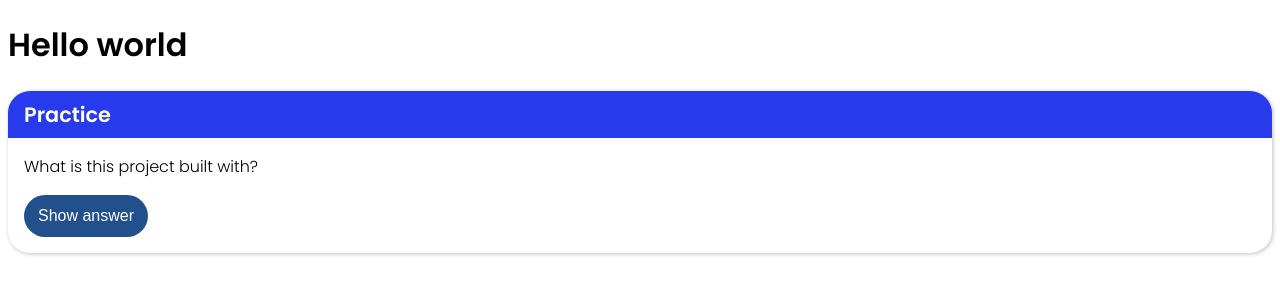
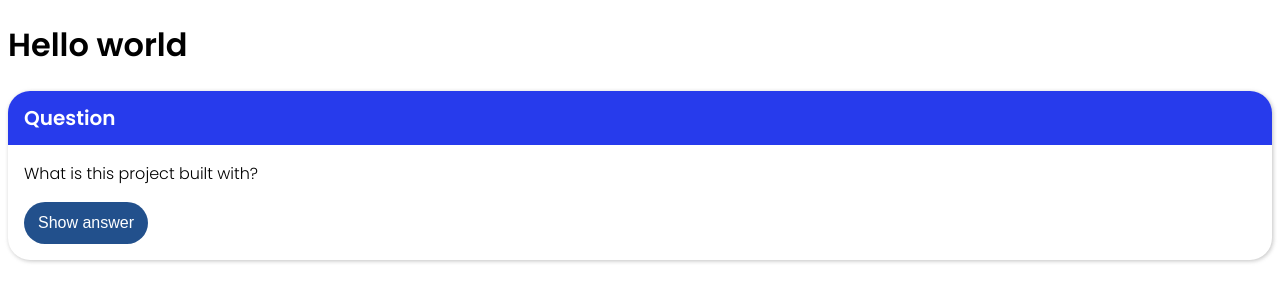
Before and after one commit to kmsolomon/flash-cards, a React (Vite) app: page / in a window 1280 px wide. Shown: the top 302 px of the page. Built offline with nearby package versions, Linux system fonts and the light colour scheme; the HTML template or start-up script is replaced by a standard one.

Commit message:
FlashCard - Removing set title since that will be displayed by the set not the card

```diff
--- a/src/App.tsx
+++ b/src/App.tsx
@@ -13,7 +13,7 @@ function App() {
   return (
     <>
       <h1>Hello world</h1>
-      <FlashCard setTitle="Practice" card={testCard} />
+      <FlashCard card={testCard} />
     </>
   );
 }
--- a/src/components/FlashCard/FlashCard.tsx
+++ b/src/components/FlashCard/FlashCard.tsx
@@ -7,11 +7,10 @@ import { FlashCardType } from "@/types";
 import Button from "../Button/Button";
 
 interface CardProps {
-  setTitle: string;
   card: FlashCardType;
 }
 
-function FlashCard({ setTitle, card }: CardProps) {
+function FlashCard({ card }: CardProps) {
   const [showAnswer, setShowAnswer] = useState<boolean>(false);
 
   return (
@@ -21,7 +20,9 @@ function FlashCard({ setTitle, card }: CardProps) {
     >
       <div className="flash-card-inner">
         <div className="question" data-testid="question">
-          <div className="header">{setTitle}</div>
+          <div className="header">
+            <h2>Question</h2>
+          </div>
           <p>{card.question}</p>
           <Button
             style="primary"
@@ -31,7 +32,9 @@ function FlashCard({ setTitle, card }: CardProps) {
           />
         </div>
         <div className="answer" data-testid="answer">
-          <div className="header">{setTitle}</div>
+          <div className="header">
+            <h2>Answer</h2>
+          </div>
           <p>{card.answer}</p>
           <Button
             style="primary"
--- a/src/main.css
+++ b/src/main.css
@@ -18,3 +18,8 @@ body {
     color: #fff;
   }
 }
+
+h2 {
+  font-size: 1.25rem;
+  margin: 0.25rem 0;
+}
```
Also changed, not shown: 1 other file (tests, documents, lock files or other folders).
